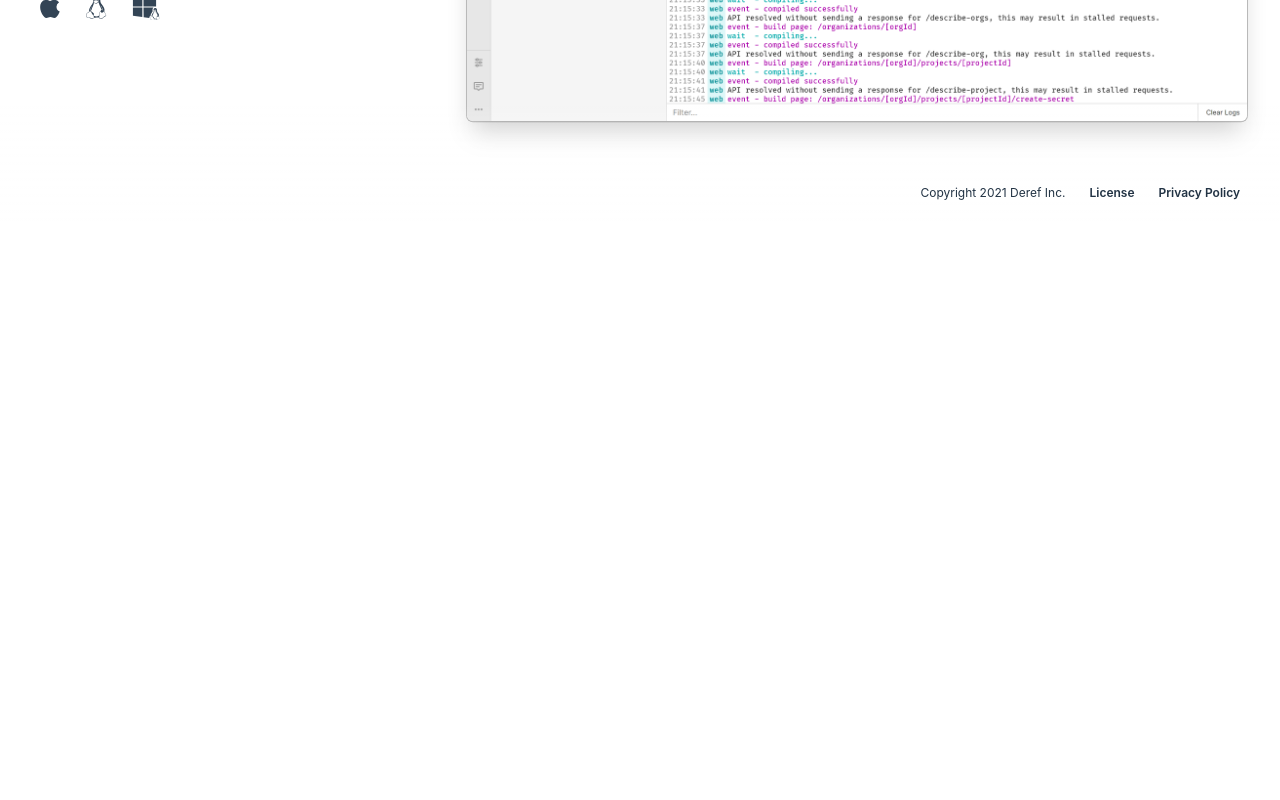
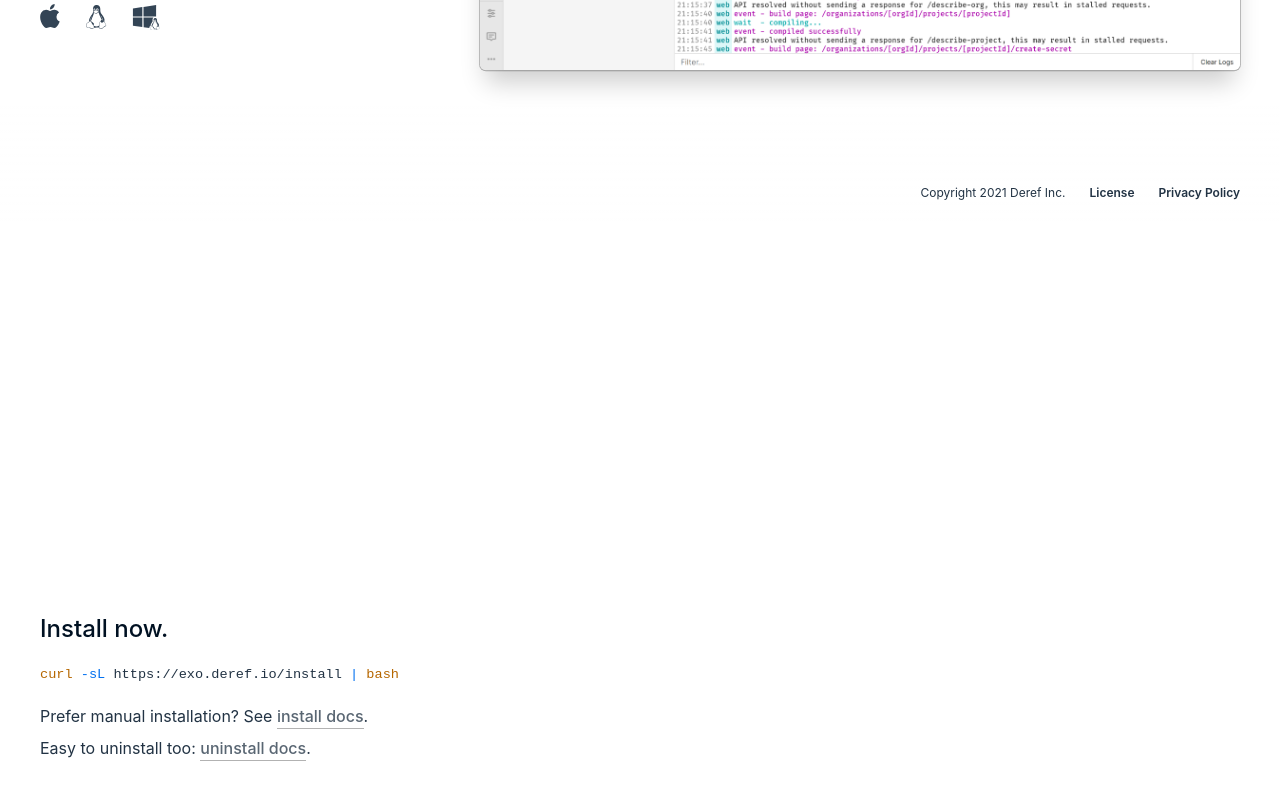
Before and after one commit to deref/exo-website, a Next.js app: page /new in a window 1280 px wide. Shown: the part 518-1318 px from the top of the page. Before the commit the page ends 800 px from the top, so only its background shows below. Built offline with nearby package versions, Linux system fonts and the light colour scheme.

Commit message:
Slide scrolling

```diff
--- a/pages/new.tsx
+++ b/pages/new.tsx
@@ -116,6 +116,8 @@ export default function Home() {
 			<div className={css.Clip}>
 				<div className={css.Columns}>
 					<article className={css.ScrollContent}>
+						<section>
+							<div>
 								<h1>
 									Meet <b>{title}</b>
 								</h1>
@@ -135,6 +137,35 @@ export default function Home() {
 
 									<SupportedOSes />
 								</div>
+							</div>
+						</section>
+
+						<section>
+							<div>
+								<h2>Install now.</h2>
+								<pre>
+									<span className={css.Yellow}>{`curl`}</span>
+									<span className={css.Blue}>{` -sL `}</span>
+									<span>{`https://exo.deref.io/install `}</span>
+									<span className={css.Blue}>{`|`}</span>
+									<span className={css.Yellow}>{` bash`}</span>
+								</pre>
+								<p>
+									Prefer manual installation? See{" "}
+									<a href="https://docs.deref.io/exo/using-exo/install">
+										install docs
+									</a>
+									.
+								</p>
+								<p>
+									Easy to uninstall too:{" "}
+									<a href="https://docs.deref.io/exo/using-exo/uninstall">
+										uninstall docs
+									</a>
+									.
+								</p>
+							</div>
+						</section>
 					</article>
 
 					<aside className={css.VideoWrapper}>
--- a/styles/globals.scss
+++ b/styles/globals.scss
@@ -64,31 +64,25 @@ p {
 		}
 	}
 	code {
-		padding: 4px 8px;
-		margin: -4px 0;
+		padding: 0 2px;
+		margin: 0;
 	}
 }
 
 pre {
-	padding: 1em 2em;
+	padding: 0;
+	margin: 24px 0;
 	overflow-x: auto;
 	overflow-y: hidden;
-	box-shadow: 0px 0.33px 0px 1px rgba(255, 255, 255, 0.15),
-		0px 8px 12px -6px rgba(0, 0, 0, 0.33), 0px 0.5px 0px 1px rgba(0, 0, 0, 0.15);
 }
 
 pre,
 code {
-	background: #44444411;
+	background: none;
 	font-family: "Fira Code", monospace;
 	font-size: 0.85em;
 	font-weight: 450;
 	border-radius: 0.5em;
-}
-
-code {
-	box-shadow: 0px 0.33px 0px 1px rgba(255, 255, 255, 0.15),
-		0px 6px 9px -4px rgba(0, 0, 0, 0.2), 0px 0.4px 0px 0.8px rgba(0, 0, 0, 0.1);
 }
 
 hr {
--- a/styles/v2.module.scss
+++ b/styles/v2.module.scss
@@ -34,12 +34,18 @@
 .Columns {
 	display: grid;
 	grid-template-columns: 1fr 2fr;
-	gap: 40px;
-	padding-top: 200px;
+	gap: 60px;
 }
 
 .ScrollContent {
 	font-size: 16px;
+	padding-bottom: 60px;
+
+	section {
+		height: 100vh;
+		display: flex;
+		align-items: center;
+	}
 
 	h1 {
 		font-size: 40px;
@@ -59,7 +65,8 @@
 
 .PngWrapper {
 	position: fixed;
-	width: 780px;
+	width: 760px;
+	top: calc(50vh - 240px);
 	box-shadow: 0px -0.25px 0px 1px rgba(255, 255, 255, 0.2),
 		0px 18px 24px -6px rgba(0, 0, 0, 0.2), 0px 0.25px 0px 1px rgba(0, 0, 0, 0.3);
 	border-radius: 6px;
@@ -92,7 +99,8 @@
 	background: var(--bg-color);
 	color: var(--color);
 
-	h1 {
+	h1,
+	h2 {
 		color: var(--strong);
 	}
 }
@@ -253,3 +261,24 @@
 		background-size: cover;
 	}
 }
+
+.Light {
+	--blue-text: #0070f0;
+	--orange-text: #b3231e;
+	--yellow-text: #b66700;
+}
+.Dark {
+	--blue-text: #77bbff;
+	--orange-text: #ff6655;
+	--yellow-text: #ffcc55;
+}
+
+.Blue {
+	color: var(--blue-text);
+}
+.Orange {
+	color: var(--orange-text);
+}
+.Yellow {
+	color: var(--yellow-text);
+}
```
Lines whose indentation alone changed are shown as unchanged.
